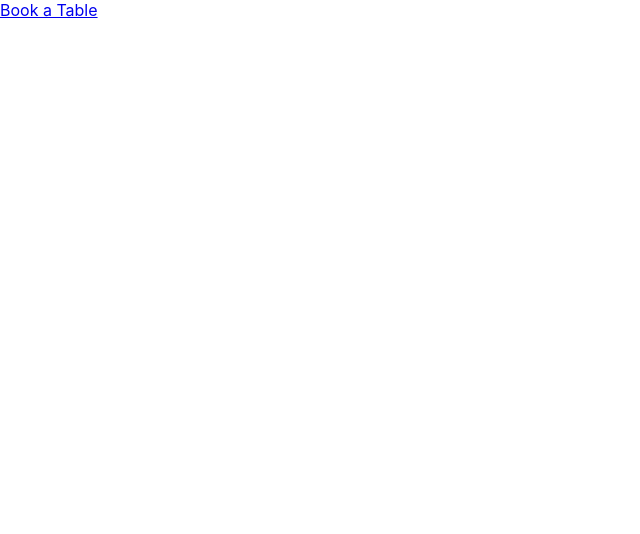
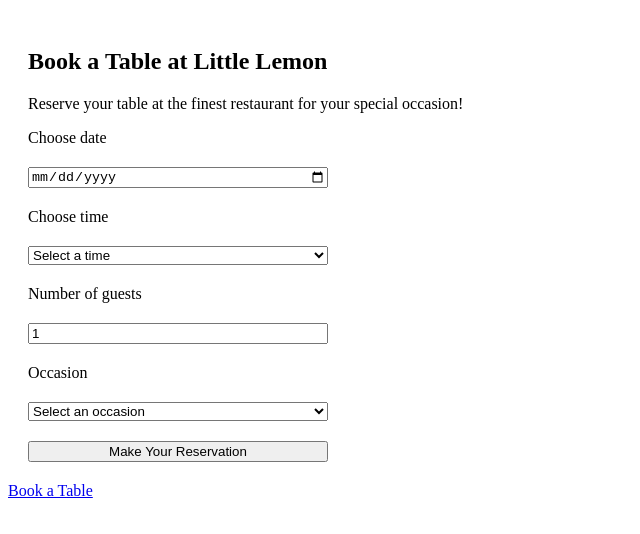
Before and after one commit to yashan0202/littlelemon, a React (Create React App) app: page / in a window 1280 px wide. Before the commit this address had no page. Shown: the top 534 px of the page, without its empty margins (0-640 px from the left). Built offline with nearby package versions, Linux system fonts and the light colour scheme.

Commit message:
table booking state

```diff
--- a/src/App.js
+++ b/src/App.js
@@ -3,6 +3,7 @@
 import React from "react";
 import ReactDOM from "react-dom/client";
 import AppRouter from "./routes/Router";
+import Main from "./routes/Main";
 
 const root = ReactDOM.createRoot(document.getElementById("root"));
 root.render(
@@ -16,6 +17,7 @@
   return (
     <Router>
       <nav>
+        <Main />
         <a href="/booking">Book a Table</a>
       </nav>
       <Routes>
--- a/src/components/BookingForm.js
+++ b/src/components/BookingForm.js
@@ -1,25 +1,24 @@
 import React, { useState } from "react";
 
-const BookingForm = () => {
+const BookingForm = ({ availableTimes, dispatch }) => {
   // State variables
   const [date, setDate] = useState("");
   const [time, setTime] = useState("");
   const [guests, setGuests] = useState(1);
   const [occasion, setOccasion] = useState("");
-  const [availableTimes, setAvailableTimes] = useState([
-    "17:00",
-    "18:00",
-    "19:00",
-    "20:00",
-    "21:00",
-    "22:00",
-  ]);
 
   // Form submit handler
   const handleSubmit = (event) => {
     event.preventDefault();
     console.log("Reservation Details:", { date, time, guests, occasion });
     alert("Reservation submitted!");
+  };
+
+  // Date change handler to dispatch the action
+  const handleDateChange = (e) => {
+    const selectedDate = e.target.value;
+    setDate(selectedDate);
+    dispatch({ type: "UPDATE_DATE", payload: selectedDate });
   };
 
   return (
@@ -32,7 +31,7 @@
         type="date"
         id="res-date"
         value={date}
-        onChange={(e) => setDate(e.target.value)}
+        onChange={handleDateChange}
         required
       />
 
--- a/src/components/BookingPage.js
+++ b/src/components/BookingPage.js
@@ -1,12 +1,12 @@
 import React from "react";
 import BookingForm from "./BookingForm";
 
-const BookingPage = () => {
+const BookingPage = ({ availableTimes, dispatch }) => {
   return (
     <div style={{ padding: "20px" }}>
       <h1>Book a Table at Little Lemon</h1>
       <p>Reserve your table at the finest restaurant for your special occasion!</p>
-      <BookingForm />
+      <BookingForm availableTimes={availableTimes} dispatch={dispatch} />
     </div>
   );
 };
--- a/src/index.js
+++ b/src/index.js
@@ -1,17 +1,10 @@
-import React from 'react';
-import ReactDOM from 'react-dom/client';
-import './index.css';
-import App from './App';
-import reportWebVitals from './reportWebVitals';
+import React from "react";
+import ReactDOM from "react-dom/client";
+import App from "./App";
 
-const root = ReactDOM.createRoot(document.getElementById('root'));
+const root = ReactDOM.createRoot(document.getElementById("root"));
 root.render(
   <React.StrictMode>
     <App />
   </React.StrictMode>
 );
-
-// If you want to start measuring performance in your app, pass a function
-// to log results (for example: reportWebVitals(console.log))
-// or send to an analytics endpoint. Learn more: https://bit.ly/CRA-vitals
-reportWebVitals();
--- a/src/reportWebVitals.js
+++ /dev/null
@@ -1,13 +0,0 @@
-const reportWebVitals = onPerfEntry => {
-  if (onPerfEntry && onPerfEntry instanceof Function) {
-    import('web-vitals').then(({ getCLS, getFID, getFCP, getLCP, getTTFB }) => {
-      getCLS(onPerfEntry);
-      getFID(onPerfEntry);
-      getFCP(onPerfEntry);
-      getLCP(onPerfEntry);
-      getTTFB(onPerfEntry);
-    });
-  }
-};
-
-export default reportWebVitals;
--- /dev/null
+++ b/src/routes/Main.js
@@ -0,0 +1,34 @@
+import React, { useReducer } from "react";
+import BookingPage from "../components/BookingPage";
+
+// Function to initialize available times
+const initializeTimes = () => [
+  "17:00",
+  "18:00",
+  "19:00",
+  "20:00",
+  "21:00",
+  "22:00",
+];
+
+// Reducer function to handle state changes
+const updateTimes = (state, action) => {
+  switch (action.type) {
+    case "UPDATE_DATE":
+      return initializeTimes(); // Placeholder logic for now
+    default:
+      return state;
+  }
+};
+
+const Main = () => {
+  const [availableTimes, dispatch] = useReducer(updateTimes, initializeTimes());
+
+  return (
+    <div>
+      <BookingPage availableTimes={availableTimes} dispatch={dispatch} />
+    </div>
+  );
+};
+
+export default Main;
```
Also changed, not shown: src/setupTests.js (deleted, +0 -5 lines).
